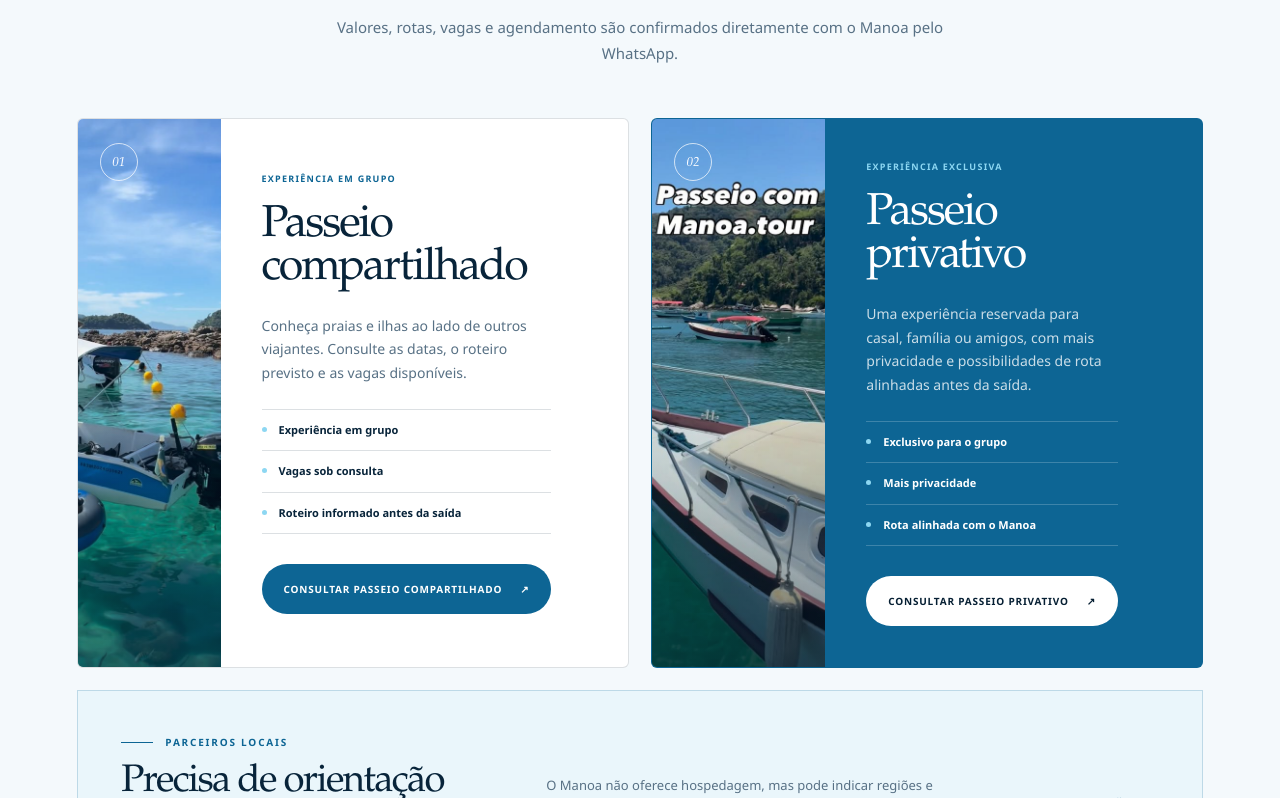
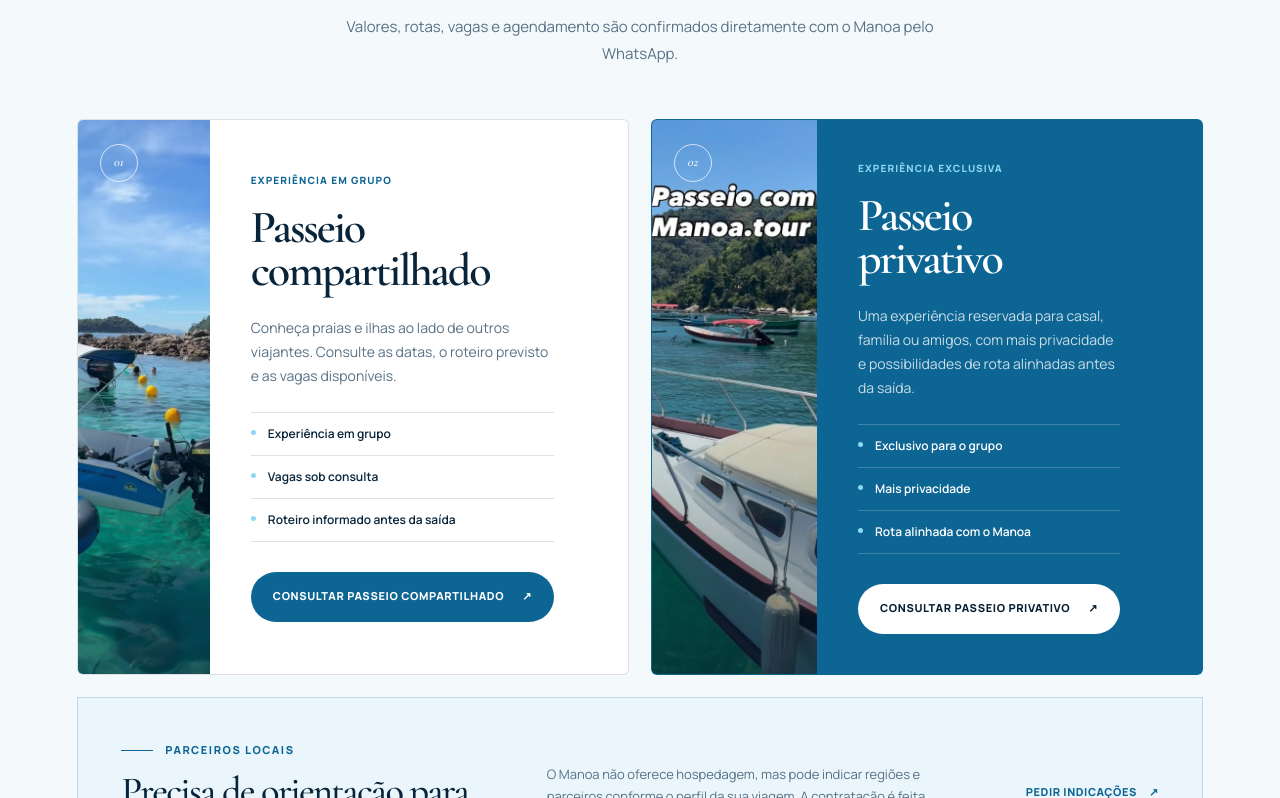
Before and after one commit to Judice007/manoatour, a Next.js app: page / in a window 1280 px wide. Shown: the part 1182-1980 px from the top of the page. Built offline with nearby package versions, Linux system fonts and the light colour scheme.

Commit message:
Refine typography with Cormorant and Manrope

```diff
--- a/app/globals.css
+++ b/app/globals.css
@@ -1,3 +1,4 @@
+@import url("https://fonts.googleapis.com/css2?family=Cormorant+Garamond:ital,wght@0,500;0,600;1,500;1,600&family=Manrope:wght@400;500;600;700;800&display=swap");
 @import "tailwindcss";
 
 :root {
@@ -12,8 +13,8 @@
   --ink: #08243a;
   --muted: #587185;
   --line: rgba(8, 36, 58, .14);
-  --serif: "Iowan Old Style", "Palatino Linotype", "Book Antiqua", Georgia, serif;
-  --sans: "Avenir Next", "Segoe UI Variable", "Segoe UI", Helvetica, Arial, sans-serif;
+  --serif: "Cormorant Garamond", "Iowan Old Style", Georgia, serif;
+  --sans: "Manrope", "Avenir Next", "Segoe UI", Helvetica, Arial, sans-serif;
 }
 
 * { box-sizing: border-box; }
@@ -31,11 +32,11 @@ button, input, select, summary { font: inherit; }
 .brand span { display: flex; flex-direction: column; line-height: 1; }
 .brand strong { font-family: var(--serif); font-size: 20px; font-weight: 600; letter-spacing: -.02em; }
 .brand small { margin-top: 6px; font-size: 9px; font-weight: 800; letter-spacing: .18em; text-transform: uppercase; opacity: .7; }
-.desktop-nav { display: flex; gap: 32px; font-size: 10px; font-weight: 800; letter-spacing: .1em; text-transform: uppercase; }
+.desktop-nav { display: flex; gap: 32px; font-size: 11px; font-weight: 700; letter-spacing: .08em; text-transform: uppercase; }
 .desktop-nav a { position: relative; padding: 9px 0; }
 .desktop-nav a::after { content: ""; position: absolute; bottom: 3px; left: 0; width: 0; height: 1px; background: var(--sky); transition: width .25s ease; }
 .desktop-nav a:hover::after, .desktop-nav a:focus-visible::after { width: 100%; }
-.header-cta { justify-self: end; display: inline-flex; align-items: center; gap: 9px; padding: 13px 18px; border: 1px solid rgba(255,255,255,.42); border-radius: 999px; font-size: 10px; font-weight: 800; letter-spacing: .07em; text-transform: uppercase; transition: background .25s ease, color .25s ease; }
+.header-cta { justify-self: end; display: inline-flex; align-items: center; gap: 9px; padding: 13px 18px; border: 1px solid rgba(255,255,255,.42); border-radius: 999px; font-size: 11px; font-weight: 800; letter-spacing: .05em; text-transform: uppercase; transition: background .25s ease, color .25s ease; }
 .header-cta:hover, .header-cta:focus-visible { background: var(--white); color: var(--navy); }
 .header-cta svg { font-size: 16px; }
 .mobile-menu { display: none; justify-self: end; position: relative; }
@@ -46,7 +47,7 @@ button, input, select, summary { font: inherit; }
 .mobile-menu nav a { padding: 13px 12px; border-bottom: 1px solid rgba(255,255,255,.1); font-size: 12px; font-weight: 700; }
 .mobile-menu nav a:last-child { border-bottom: 0; color: var(--sky); }
 
-.eyebrow { display: flex; align-items: center; gap: 12px; margin: 0 0 24px; color: var(--blue); font-size: 10px; font-weight: 800; letter-spacing: .18em; text-transform: uppercase; }
+.eyebrow { display: flex; align-items: center; gap: 12px; margin: 0 0 24px; color: var(--blue); font-size: 11px; font-weight: 800; letter-spacing: .14em; text-transform: uppercase; }
 .eyebrow > span { width: 32px; height: 1px; background: currentColor; }
 .eyebrow--light { color: var(--sky); }
 h1, h2, h3 { margin: 0; font-family: var(--serif); font-weight: 500; letter-spacing: -.045em; }
@@ -66,7 +67,7 @@ h1 em, h2 em { color: var(--blue-bright); font-weight: 500; }
 .hero-location strong { font-family: var(--serif); font-size: 24px; font-weight: 500; letter-spacing: -.02em; }
 .hero-location span { color: rgba(255,255,255,.7); font-size: 9px; font-weight: 800; letter-spacing: .12em; text-transform: uppercase; }
 
-.button { min-height: 50px; display: inline-flex; align-items: center; justify-content: center; gap: 18px; width: max-content; padding: 14px 22px; border: 0; border-radius: 999px; cursor: pointer; font-size: 10px; font-weight: 850; letter-spacing: .08em; text-transform: uppercase; transition: transform .2s ease, background .2s ease, color .2s ease; }
+.button { min-height: 50px; display: inline-flex; align-items: center; justify-content: center; gap: 18px; width: max-content; padding: 14px 22px; border: 0; border-radius: 999px; cursor: pointer; font-size: 11px; font-weight: 800; letter-spacing: .055em; text-transform: uppercase; transition: transform .2s ease, background .2s ease, color .2s ease; }
 .button:hover, .button:focus-visible { transform: translateY(-2px); }
 .button--white { background: var(--white); color: var(--navy); }
 .button--white:hover, .button--white:focus-visible { background: var(--sky); }
@@ -98,14 +99,14 @@ h1 em, h2 em { color: var(--blue-bright); font-weight: 500; }
 .tour-card:hover .tour-card__image img { transform: scale(1.025); }
 .tour-card__image > span { position: absolute; z-index: 2; top: 24px; left: 22px; width: 38px; height: 38px; display: grid; place-items: center; border: 1px solid rgba(255,255,255,.7); border-radius: 50%; color: var(--white); font-family: var(--serif); font-size: 13px; font-style: italic; }
 .tour-card__content { display: flex; flex-direction: column; justify-content: center; padding: clamp(28px, 3.2vw, 48px); }
-.card-kicker { margin: 0 0 18px; color: var(--blue); font-size: 9px; font-weight: 850; letter-spacing: .14em; text-transform: uppercase; }
+.card-kicker { margin: 0 0 18px; color: var(--blue); font-size: 10px; font-weight: 800; letter-spacing: .11em; text-transform: uppercase; }
 .tour-card--blue .card-kicker { color: var(--sky); }
-.tour-card h3 { font-size: clamp(38px, 3.5vw, 58px); line-height: .96; }
+.tour-card h3 { font-size: clamp(40px, 3.6vw, 60px); font-weight: 600; line-height: .94; }
 .tour-card__content > p:not(.card-kicker) { margin: 24px 0; color: var(--muted); font-size: 14px; line-height: 1.7; }
 .tour-card--blue .tour-card__content > p:not(.card-kicker) { color: rgba(255,255,255,.78); }
 .tour-card ul { display: grid; gap: 0; margin: 0 0 30px; padding: 0; border-top: 1px solid var(--line); list-style: none; }
 .tour-card--blue ul { border-color: rgba(255,255,255,.2); }
-.tour-card li { position: relative; padding: 12px 0 12px 17px; border-bottom: 1px solid var(--line); font-size: 11px; font-weight: 700; }
+.tour-card li { position: relative; padding: 12px 0 12px 17px; border-bottom: 1px solid var(--line); font-size: 12px; font-weight: 600; }
 .tour-card--blue li { border-color: rgba(255,255,255,.2); }
 .tour-card li::before { content: ""; position: absolute; top: 17px; left: 0; width: 5px; height: 5px; border-radius: 50%; background: var(--sky); }
 .stay-note { max-width: 1360px; display: grid; grid-template-columns: 1.05fr 1.2fr auto; gap: clamp(24px, 4vw, 64px); align-items: center; margin: 22px auto 0; padding: clamp(28px, 3.4vw, 44px); border: 1px solid rgba(13,101,148,.2); background: var(--ice); }
@@ -129,7 +130,7 @@ h1 em, h2 em { color: var(--blue-bright); font-weight: 500; }
 .destination figcaption > svg { flex: 0 0 auto; color: #9cb1bf; font-size: 18px; }
 .destination figcaption > span { min-width: 0; display: flex; flex-direction: column; gap: 3px; }
 .destination figcaption strong { overflow: hidden; font-family: var(--serif); font-size: 19px; font-weight: 500; letter-spacing: -.02em; text-overflow: ellipsis; white-space: nowrap; }
-.destination figcaption small { color: var(--muted); font-size: 8px; font-weight: 800; letter-spacing: .09em; text-transform: uppercase; }
+.destination figcaption small { color: var(--muted); font-size: 9px; font-weight: 700; letter-spacing: .07em; text-transform: uppercase; }
 .destination-cta { margin: 36px auto 0; }
 
 .experience { display: grid; grid-template-columns: minmax(250px, 330px) 1fr; gap: clamp(44px, 7vw, 108px); align-items: center; padding: clamp(76px, 7.5vw, 114px) clamp(24px, 7vw, 118px); background: var(--ice); }
@@ -154,7 +155,7 @@ h1 em, h2 em { color: var(--blue-bright); font-weight: 500; }
 .boat-copy h2 em { color: var(--sky); }
 .boat-copy > p:not(.eyebrow) { max-width: 560px; margin: 24px 0 32px; color: rgba(255,255,255,.72); font-size: 14px; line-height: 1.7; }
 .boat-copy ul { display: grid; grid-template-columns: repeat(2, minmax(0, 1fr)); margin: 0; padding: 0; border-top: 1px solid rgba(255,255,255,.2); list-style: none; }
-.boat-copy li { display: grid; grid-template-columns: 30px 1fr; align-items: center; min-height: 58px; padding: 12px 10px 12px 0; border-bottom: 1px solid rgba(255,255,255,.2); font-size: 10px; font-weight: 750; }
+.boat-copy li { display: grid; grid-template-columns: 30px 1fr; align-items: center; min-height: 58px; padding: 12px 10px 12px 0; border-bottom: 1px solid rgba(255,255,255,.2); font-size: 11px; font-weight: 700; }
 .boat-copy li:nth-child(odd) { border-right: 1px solid rgba(255,255,255,.2); }
 .boat-copy li:nth-child(even) { padding-left: 17px; }
 .boat-copy li span { color: var(--sky); font-family: var(--serif); font-size: 11px; font-style: italic; }
@@ -173,7 +174,7 @@ h1 em, h2 em { color: var(--blue-bright); font-weight: 500; }
 .booking-form__fields { display: grid; grid-template-columns: repeat(2, 1fr); gap: 17px; margin-top: 24px; }
 .booking-field { display: flex; flex-direction: column; gap: 8px; }
 .booking-field--wide { grid-column: 1 / -1; }
-.booking-field > span { font-size: 10px; font-weight: 800; }
+.booking-field > span { font-size: 11px; font-weight: 700; }
 .booking-field input, .booking-field select { width: 100%; min-height: 50px; padding: 0 14px; border: 1px solid rgba(8,36,58,.18); border-radius: 4px; outline: 0; background: var(--white); color: var(--ink); font-size: 13px; }
 .booking-field input:focus, .booking-field select:focus { border-color: var(--blue); box-shadow: 0 0 0 3px rgba(13,101,148,.1); }
 .booking-form__preview { margin-top: 20px; padding: 18px; border-left: 3px solid var(--blue); background: rgba(255,255,255,.74); }
@@ -200,7 +201,7 @@ h1 em, h2 em { color: var(--blue-bright); font-weight: 500; }
 
 footer { display: grid; grid-template-columns: 1fr auto 1fr; align-items: center; gap: 30px; min-height: 112px; padding: 28px clamp(24px, 6vw, 104px); background: var(--navy); color: var(--white); }
 footer .brand img { border-color: rgba(255,255,255,.35); }
-footer > p { margin: 0; color: rgba(255,255,255,.55); font-size: 9px; font-weight: 750; letter-spacing: .08em; text-align: center; text-transform: uppercase; }
+footer > p { margin: 0; color: rgba(255,255,255,.55); font-size: 10px; font-weight: 700; letter-spacing: .06em; text-align: center; text-transform: uppercase; }
 footer > div { justify-self: end; display: flex; gap: 22px; font-size: 10px; font-weight: 800; text-transform: uppercase; }
 .floating-cta { position: fixed; z-index: 50; right: 18px; bottom: 18px; width: 54px; height: 54px; display: grid; place-items: center; border: 3px solid var(--white); border-radius: 50%; background: #25d366; color: var(--white); box-shadow: 0 12px 30px rgba(6,31,51,.28); font-size: 27px; transition: transform .2s ease; }
 .floating-cta:hover, .floating-cta:focus-visible { transform: translateY(-3px) scale(1.03); }
```
Also changed, not shown: 1 other file (tests, documents, lock files or other folders).
